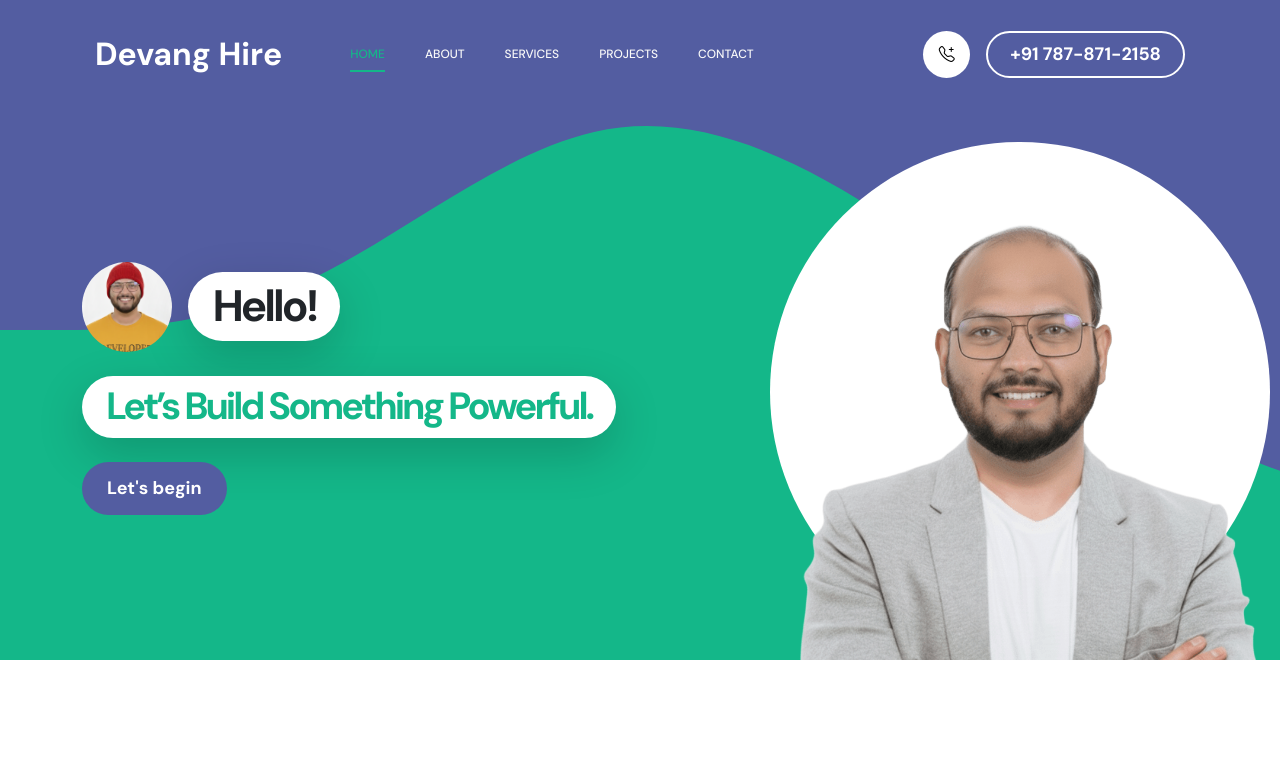
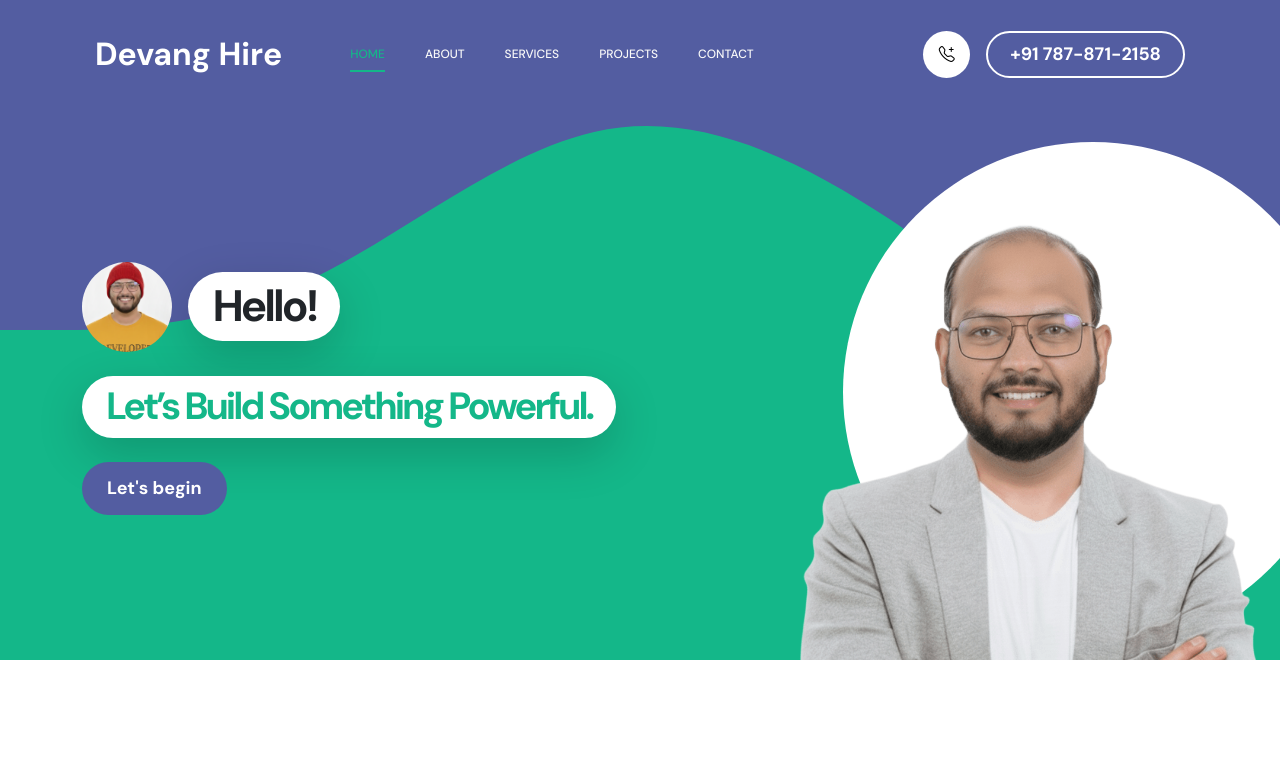
Before and after one commit to devanghire/portfolioapp, a plain HTML site: page index.html in a window 1280 px wide. Shown: the top 777 px of the page. Drawn offline with nearby package versions, Linux system fonts and the light colour scheme.

Commit message:
Adjust left position of element in CSS

```diff
--- a/css/templatemo-first-portfolio-style.css
+++ b/css/templatemo-first-portfolio-style.css
@@ -513,7 +513,7 @@ strong {
   z-index: 22;
   top: -50px;
   right: 0;
-  left: 35px;
+  left: 108px;
   margin: auto;
   pointer-events: none;
 }
```
